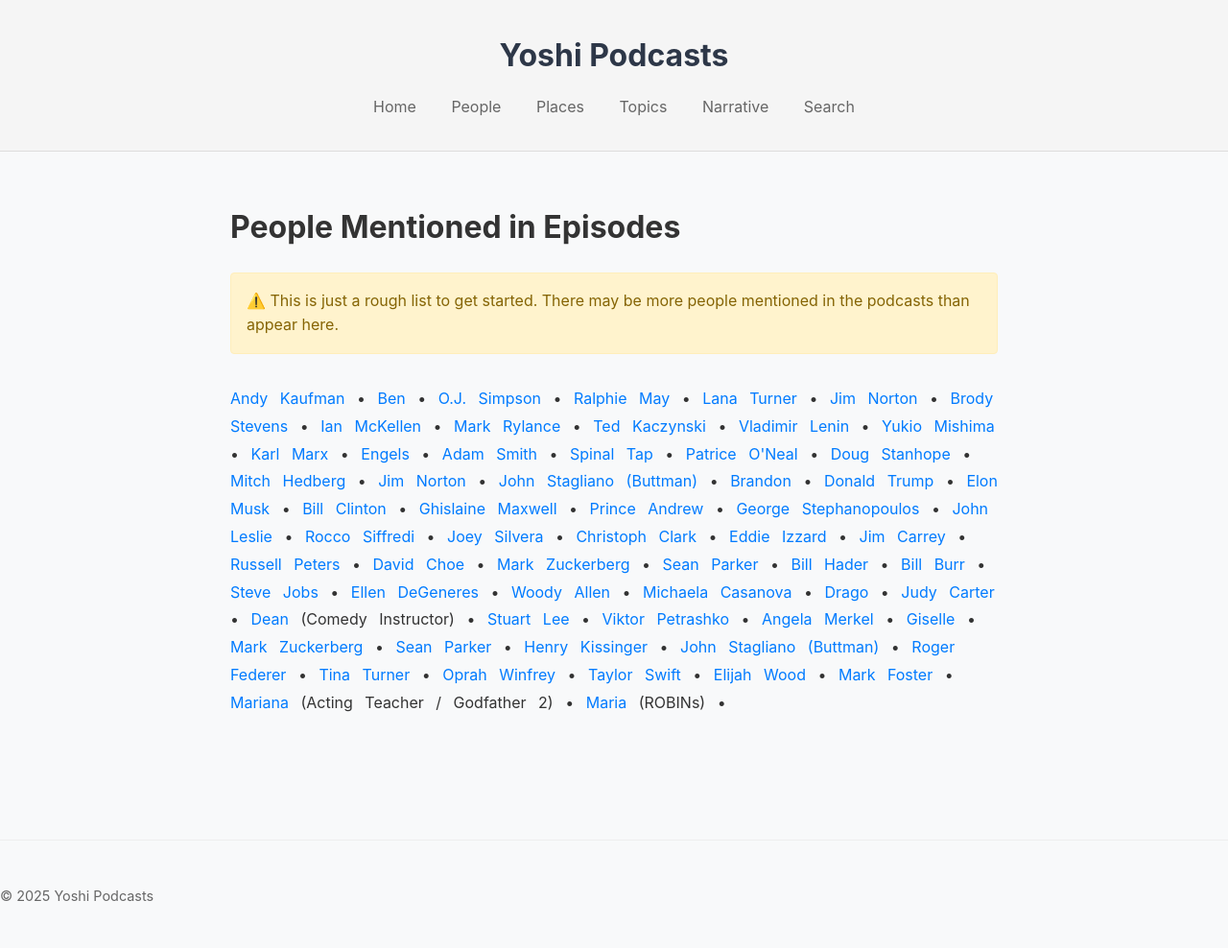
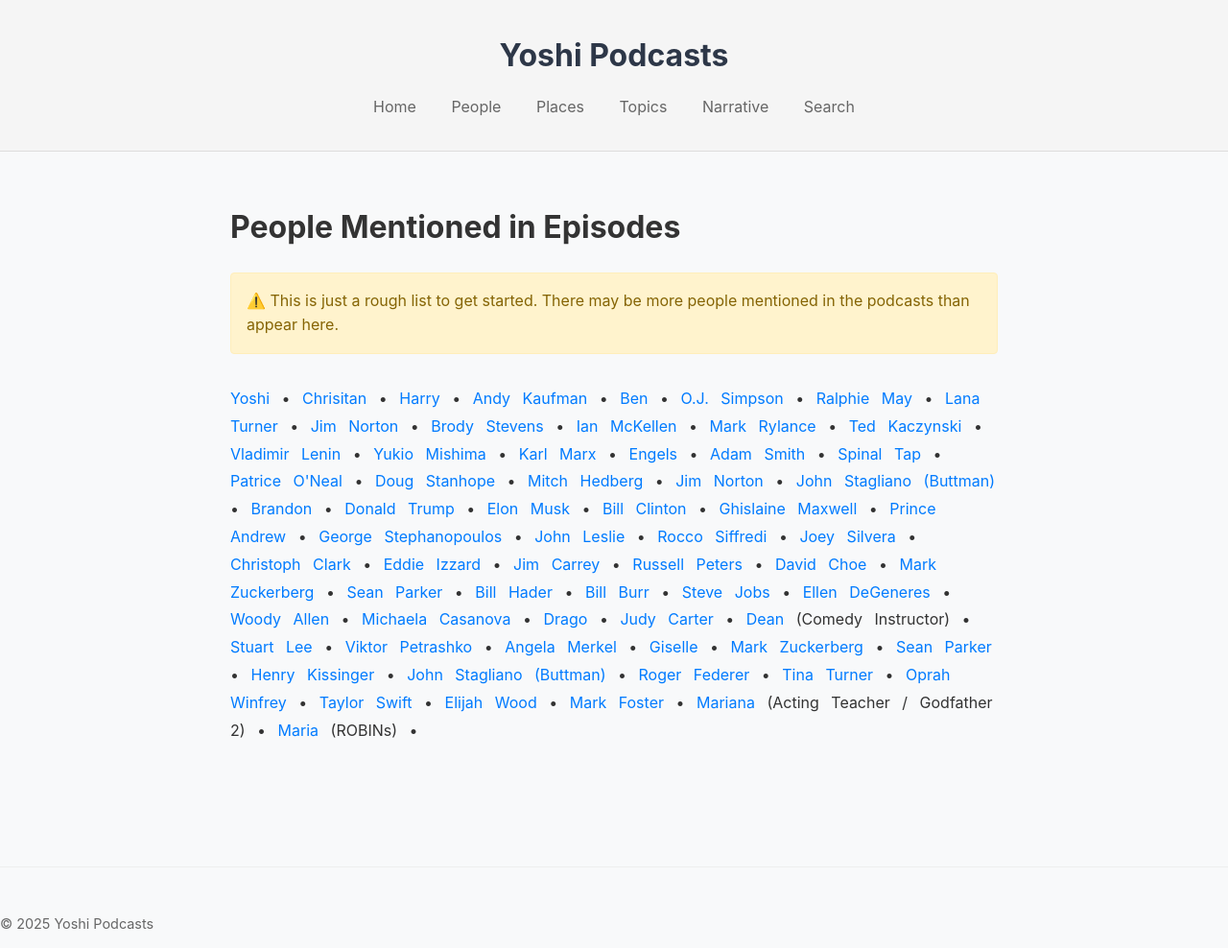
Before and after one commit to harryf/yoshi-podcasts, a Jekyll site: the page built from people.html, in a window 1280 px wide. Shown: the whole page at 96% size. Built offline with Jekyll 4.4.1, drawn with Linux system fonts in a browser that asks for light colours; comment, search, counter and statistics services are not loaded; before the commit the page ends 959 px from its top, so only the background shows below that.

Commit message:
Add our names

```diff
--- a/people.html
+++ b/people.html
@@ -10,6 +10,9 @@ title: People Mentioned
 </div>
 
 <div class="people-list">
+<a href="{{ site.baseurl }}/search?q=Yoshi">Yoshi</a> •
+<a href="{{ site.baseurl }}/search?q=Christian">Chrisitan</a> •
+<a href="{{ site.baseurl }}/search?q=Harry">Harry</a> •
 <a href="{{ site.baseurl }}/search?q=Andy%20Kaufman">Andy Kaufman</a> •
 <a href="{{ site.baseurl }}/search?q=Ben">Ben</a> •
 <a href="{{ site.baseurl }}/search?q=O.J.%20Simpson">O.J. Simpson</a> •
```
